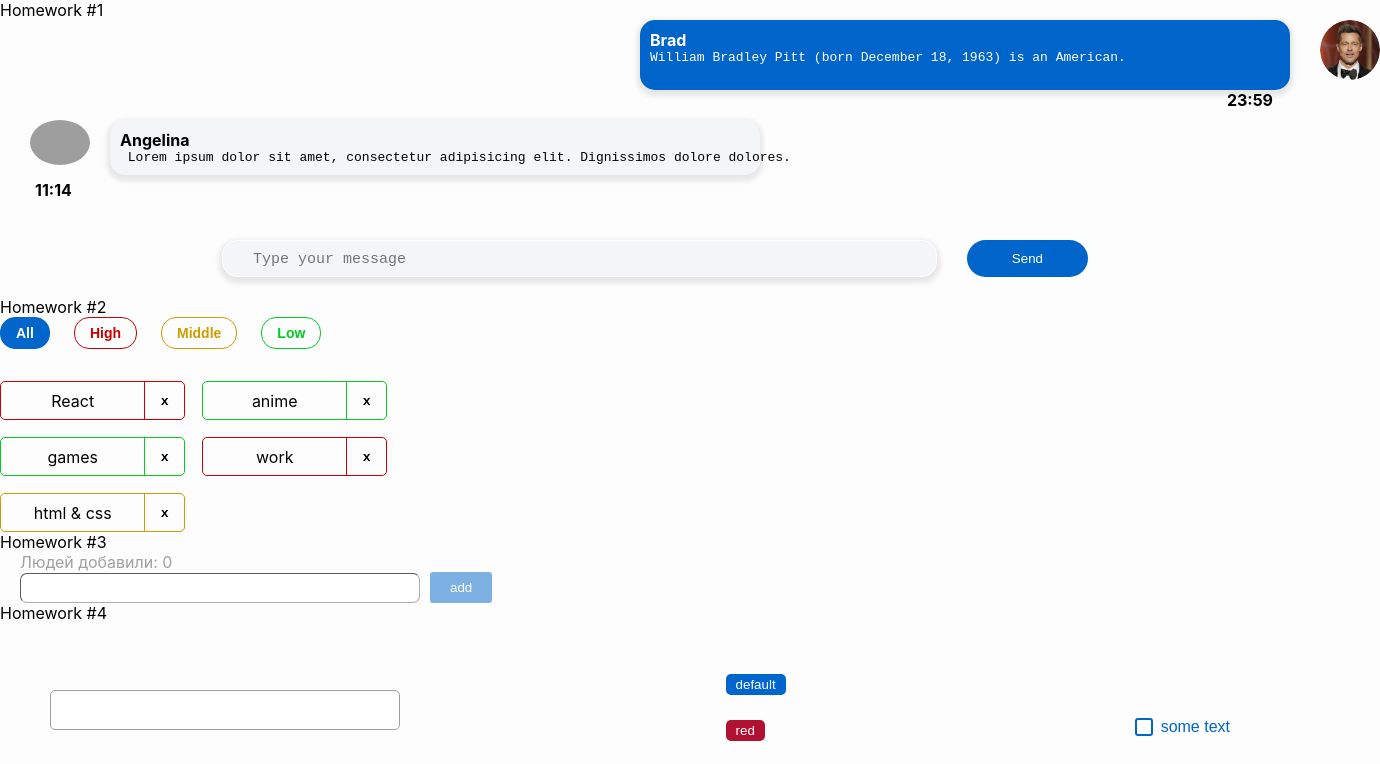
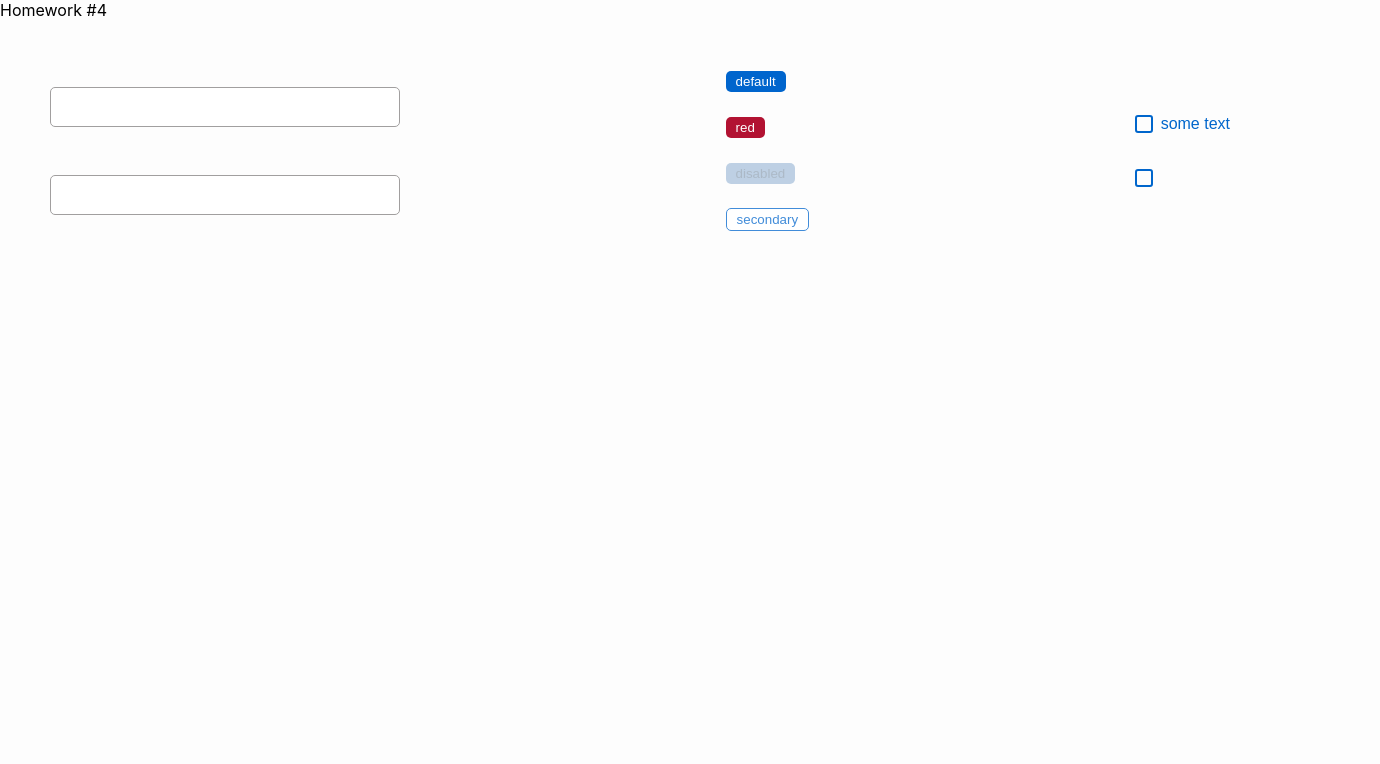
Before and after one commit to dmitrybdrv/hw, a React (Create React App) app: page / in a window 1280 px wide. Shown: the top 764 px of the page, 1380 px wide, since content can reach past the window. Built offline with nearby package versions, Linux system fonts and the light colour scheme; grey boxes are pictures that could not be loaded.

Commit message:
second deploy hw4

```diff
--- a/src/s1-main/App.tsx
+++ b/src/s1-main/App.tsx
@@ -8,9 +8,9 @@ import HW4 from "../s2-homeworks/hw04/HW4";
 function App() {
     return (
         <div className={s.App}>
-            <HW1/>
-            <HW2/>
-            <HW3/>
+            {/*<HW1/>*/}
+            {/*<HW2/>*/}
+            {/*<HW3/>*/}
             <HW4/>
 
             {/*при выполнении дз 5 и более - закомментировать здесь дз 1-4, так как они есть внутри дз 5*/}
--- a/src/s2-homeworks/hw04/common/c1-SuperInputText/SuperInputText.module.css
+++ b/src/s2-homeworks/hw04/common/c1-SuperInputText/SuperInputText.module.css
@@ -1,5 +1,4 @@
 .inputWrapper {
-
 
 }
 
--- a/src/s2-homeworks/hw04/common/c1-SuperInputText/SuperInputText.tsx
+++ b/src/s2-homeworks/hw04/common/c1-SuperInputText/SuperInputText.tsx
@@ -50,7 +50,9 @@ const SuperInputText: React.FC<SuperInputTextPropsType> = (
     }
 
     const finalSpanClassName = s.error + (spanClassName ? ' ' + spanClassName : '')
-    const finalInputClassName = s.input + (error ? ' ' + s.errorInput : ' ' /*+ s.superInput*/) //+ (className ? ' ' +
+    const finalInputClassName = !error ? `${s.input} ${s.superInput}`  : s.errorInput
+    //const finalInputClassName = s.input //+ (error ? s.errorInput : ' ' /*+ s.superInput*/) //+ (className ?
+    // ' ' +
     // s.className : '') // задача на смешивание классов
 
     return (
```
